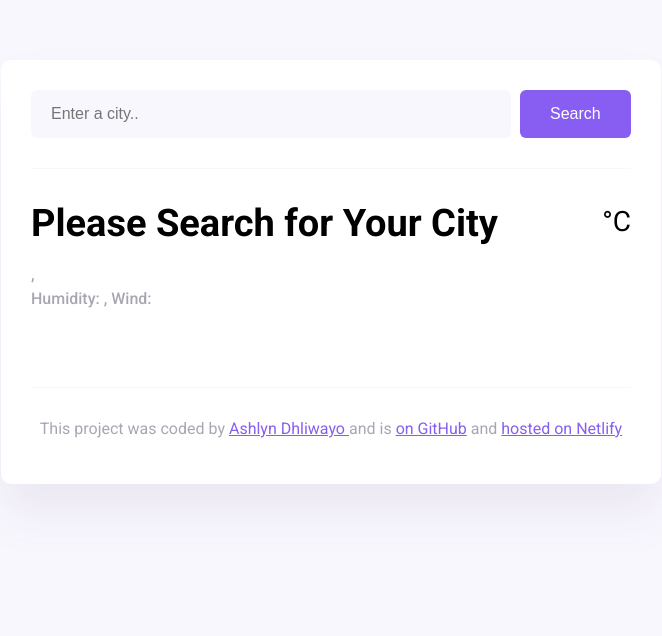
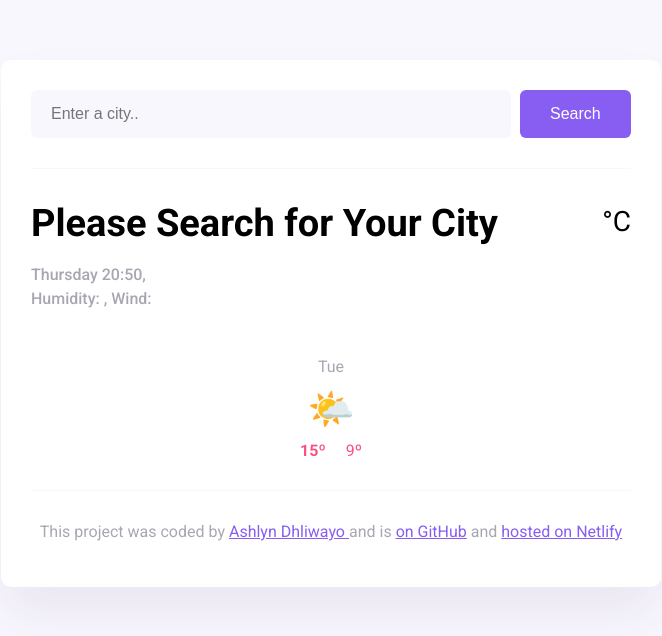
Before and after one commit to Nomadhli/week-6-homework, a website built with Parcel: page index.html in a window 1280 px wide. Shown: the whole page, without its empty margins (309-971 px from the left). Built offline with nearby package versions, Linux system fonts and the light colour scheme; no server answers.

Commit message:
Added a loop for the days on forecast

```diff
--- a/index.html
+++ b/index.html
@@ -28,7 +28,8 @@
                 <div class="city-space">
                     <h1 class="weather-app-city" id="city">Please Search for Your City</h1>
                     <p class="weather-app-details">
-                        <span id="time"></span>,
+
+                        <span id="current-date"></span>,
                         <span id="description"></span>
                         <br />
                         Humidity: <strong id="humidity"></strong>, Wind:
@@ -41,8 +42,11 @@
                     <div class="weather-app-unit">°C</div>
                 </div>
             </div>
-            <div class="weather-forecast" id="forecast"> </div>
+
+            <div class="weather-forecast" id="forecast">How ARE yo </div>
+
         </main>
+
         <footer>
             <p>
                 This project was coded by
--- a/src/index.js
+++ b/src/index.js
@@ -5,12 +5,12 @@ function refreshWeather(response) {
   let descriptionElement = document.querySelector("#description");
   let humidityElement = document.querySelector("#humidity");
   let windSpeedElement = document.querySelector("#wind-speed");
-  let timeElement = document.querySelector("#time");
+
   let date = new Date(response.data.time * 1000);
   let iconElement = document.querySelector("#icon");
 
   cityElement.innerHTML = response.data.city;
-  timeElement.innerHTML = formatDate(date);
+
   descriptionElement.innerHTML = response.data.condition.description;
   humidityElement.innerHTML = `${response.data.temperature.humidity}%`;
   windSpeedElement.innerHTML = `${response.data.wind.speed}km/h`;
@@ -56,30 +56,34 @@ function formatDate(date) {
   let formattedDay = days[day];
   return `${formattedDay} ${hours}:${minutes}`;
 }
+
 function displayForecast() {
   let forecast = document.querySelector("#forecast");
+
+  let days = ["Tue", "Wed", "Thur", "Fri", "Sat"];
+
+  days.forEach(function (day) {
     forecast.innerHTML = `
         <div class="weather-forecast-day">
         <div class="weather-forecast-date">Tue</div>
-    <div class="weather-forecast-icon">🌤</div>
+        <div class="weather-forecast-icon">🌤️</div>
         <div class="weather-forecast-temperatures">
           <div class="weather-forecast-temperature">
-          <strong>15℃</strong>
+            <strong>15º</strong>
           </div>
-         <div class="weather-forecast-temperature">
-              9℃
+          <div class="weather-forecast-temperature">9º</div>
         </div>
       </div>
-  </div> `;
+`;
+  });
 }
+
 let searchForm = document.querySelector("#search-form");
 searchForm.addEventListener("submit", handleSearchSubmit);
 
 let currentDateELement = document.querySelector("#current-date");
 let currentDate = new Date();
-
 currentDateELement.innerHTML = formatDate(currentDate);
 
 searchCity("Paris");
-
 displayForecast();
```
Also changed, not shown: jsconfig.json (added, +12 -0 lines). Lines whose indentation alone changed are shown as unchanged.
